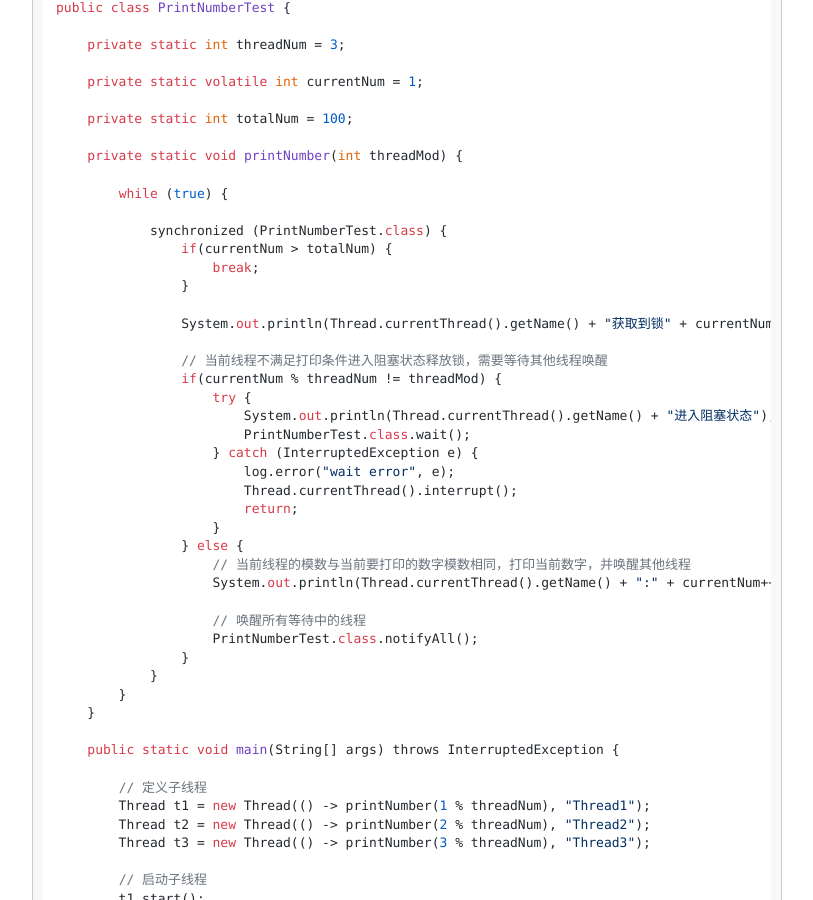
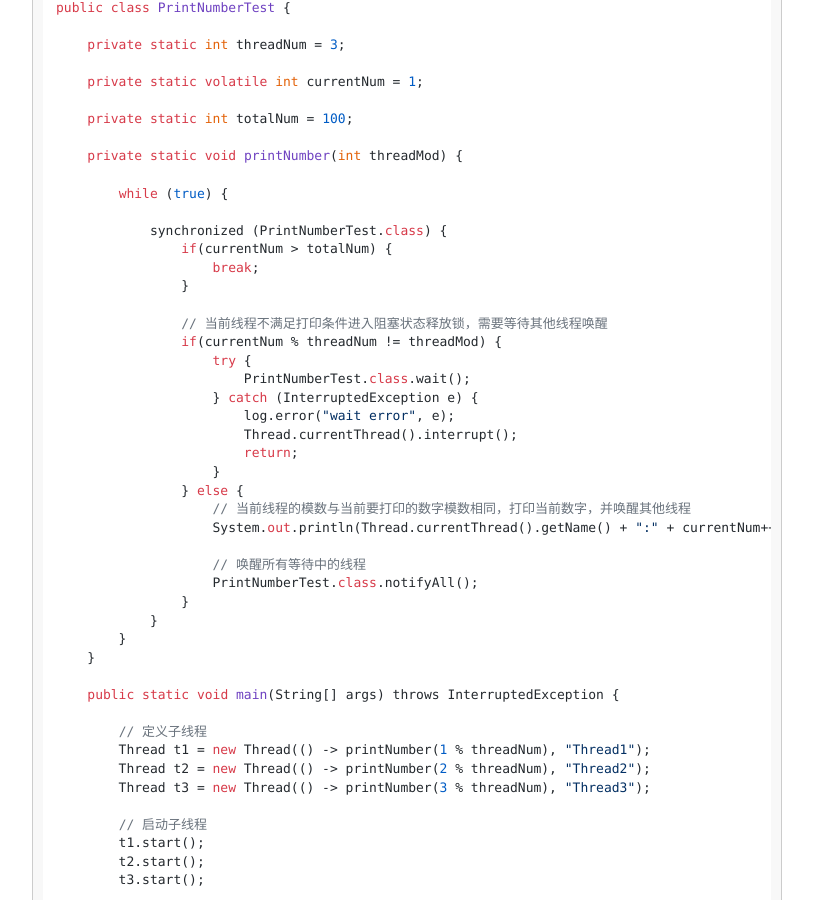
Before and after one commit to ZhouJianBoPro/ZhouJianBoPro.github.io, a Jekyll site: the page built from _posts/2024-09-23-多线程打印.md, in a window 1280 px wide and 900 px high, scrolled down 523 px. Shown: the whole window, without its empty margins (233-1046 px from the left). Built offline with Jekyll 4.4.1, drawn with Linux system fonts in a browser that asks for light colours; nearby versions of some CDN libraries; comment, search, counter and statistics services are not loaded.

Commit message:
多线程打印

```diff
--- a/_posts/2024-09-23-多线程打印.md
+++ b/_posts/2024-09-23-多线程打印.md
@@ -25,12 +25,9 @@ public class PrintNumberTest {
                     break;
                 }
 
-                System.out.println(Thread.currentThread().getName() + "获取到锁" + currentNum);
-
                 // 当前线程不满足打印条件进入阻塞状态释放锁，需要等待其他线程唤醒
                 if(currentNum % threadNum != threadMod) {
                     try {
-                        System.out.println(Thread.currentThread().getName() + "进入阻塞状态");
                         PrintNumberTest.class.wait();
                     } catch (InterruptedException e) {
                         log.error("wait error", e);
```
